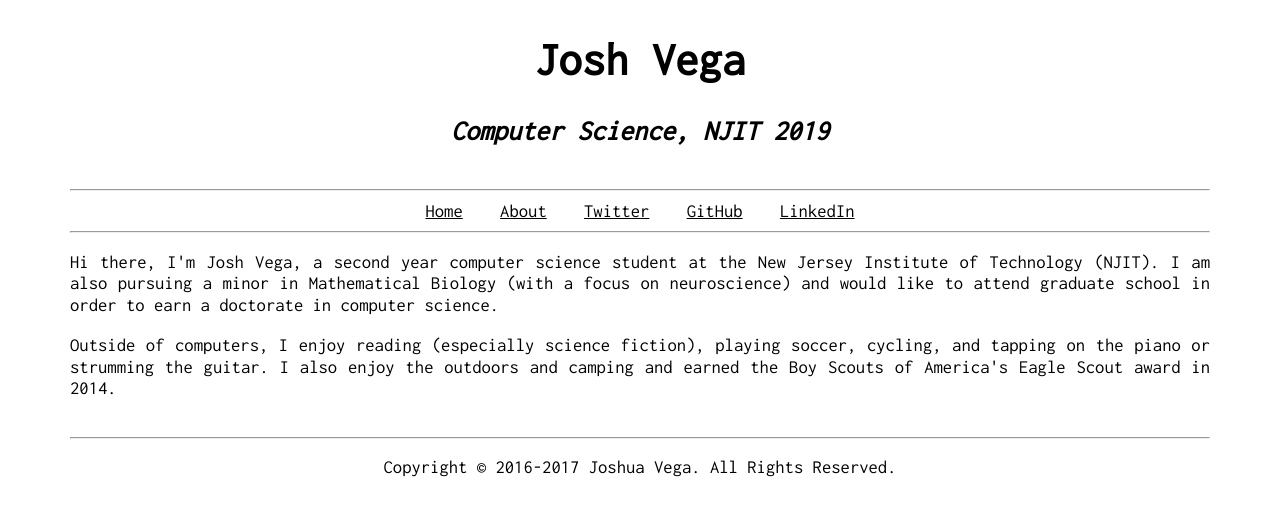
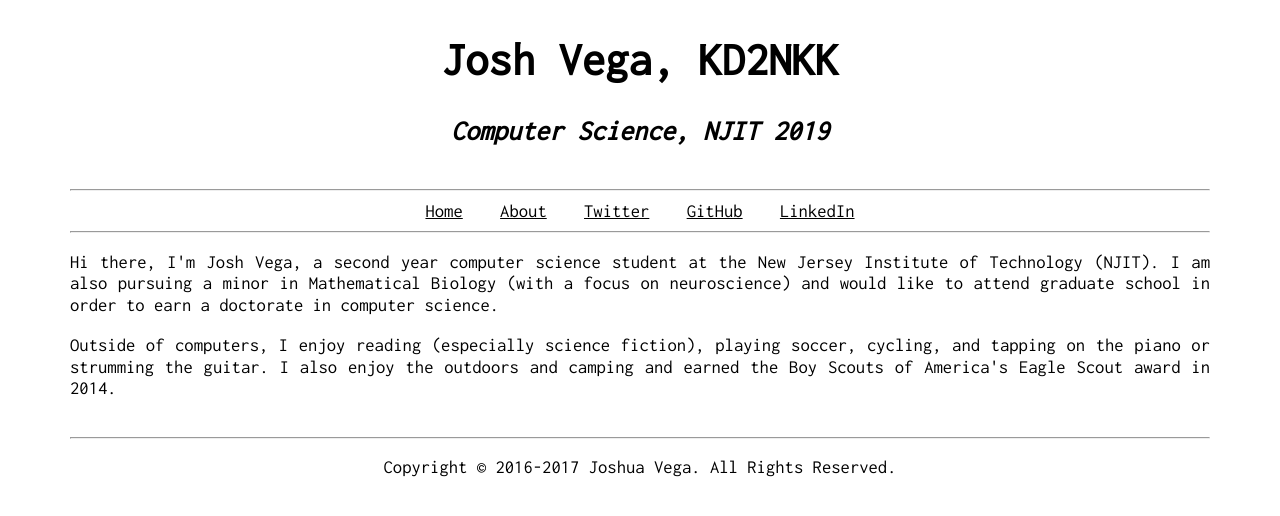
Before and after one commit to Jsvcycling/jsvcycling.github.io, a Jekyll site: the page built from about.html, in a window 1280 px wide. Shown: the top 516 px of the page. Built offline with Jekyll 4.4.1, drawn with Linux system fonts in a browser that asks for light colours.

Commit message:
Add callsign to header.

```diff
--- a/_layouts/default.html
+++ b/_layouts/default.html
@@ -28,7 +28,7 @@
 <body>
   <div class="grid wrap wider">
     <div class="whole unit">
-      <h1 id="name"><a href="/">Josh Vega</a></h1>
+      <h1 id="name"><a href="/">Josh Vega, KD2NKK</a></h1>
       <h2 id="tagline"><em>Computer Science, NJIT 2019</em></h2>
       <hr />
       <div id="navbar">
```
